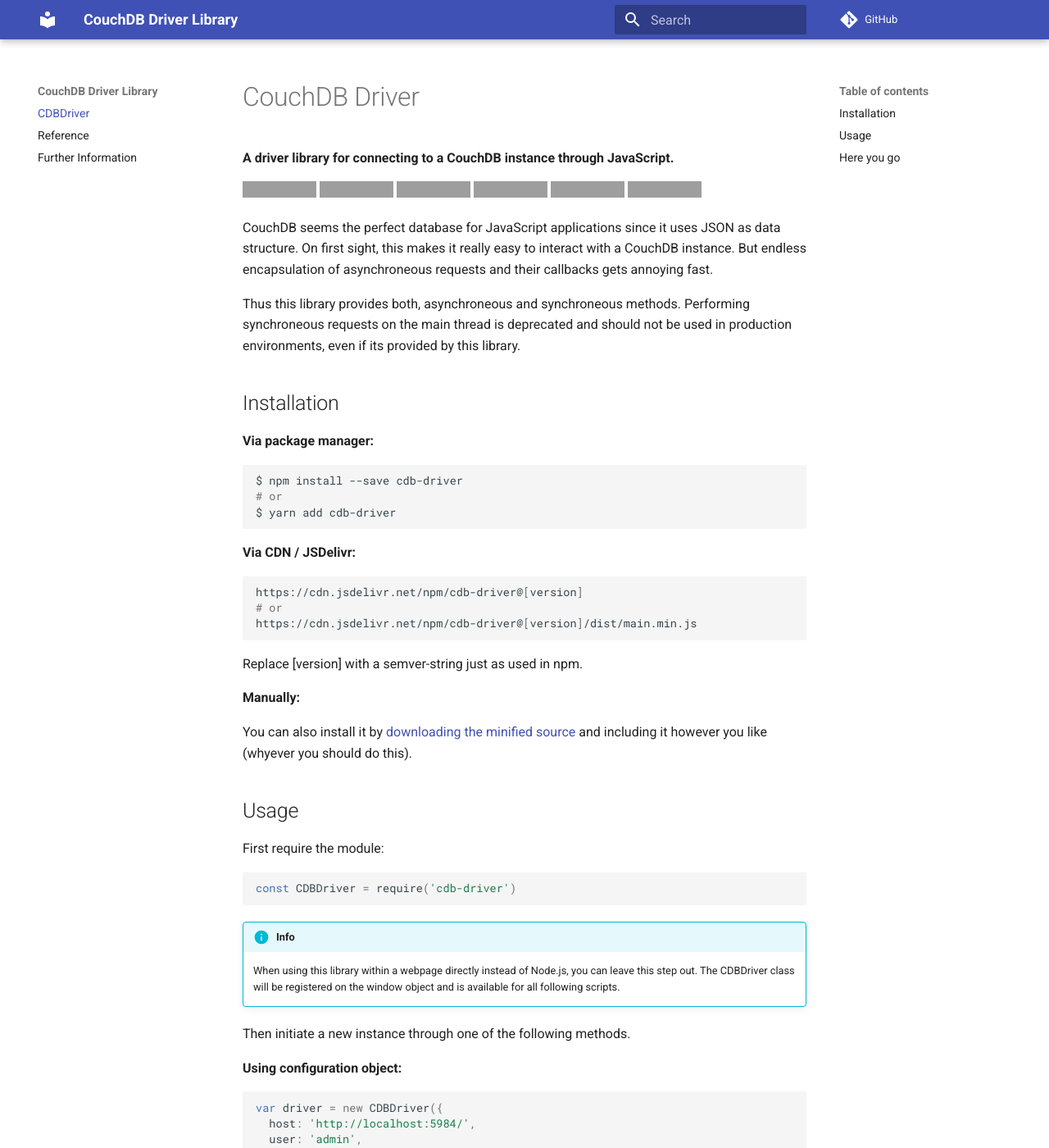
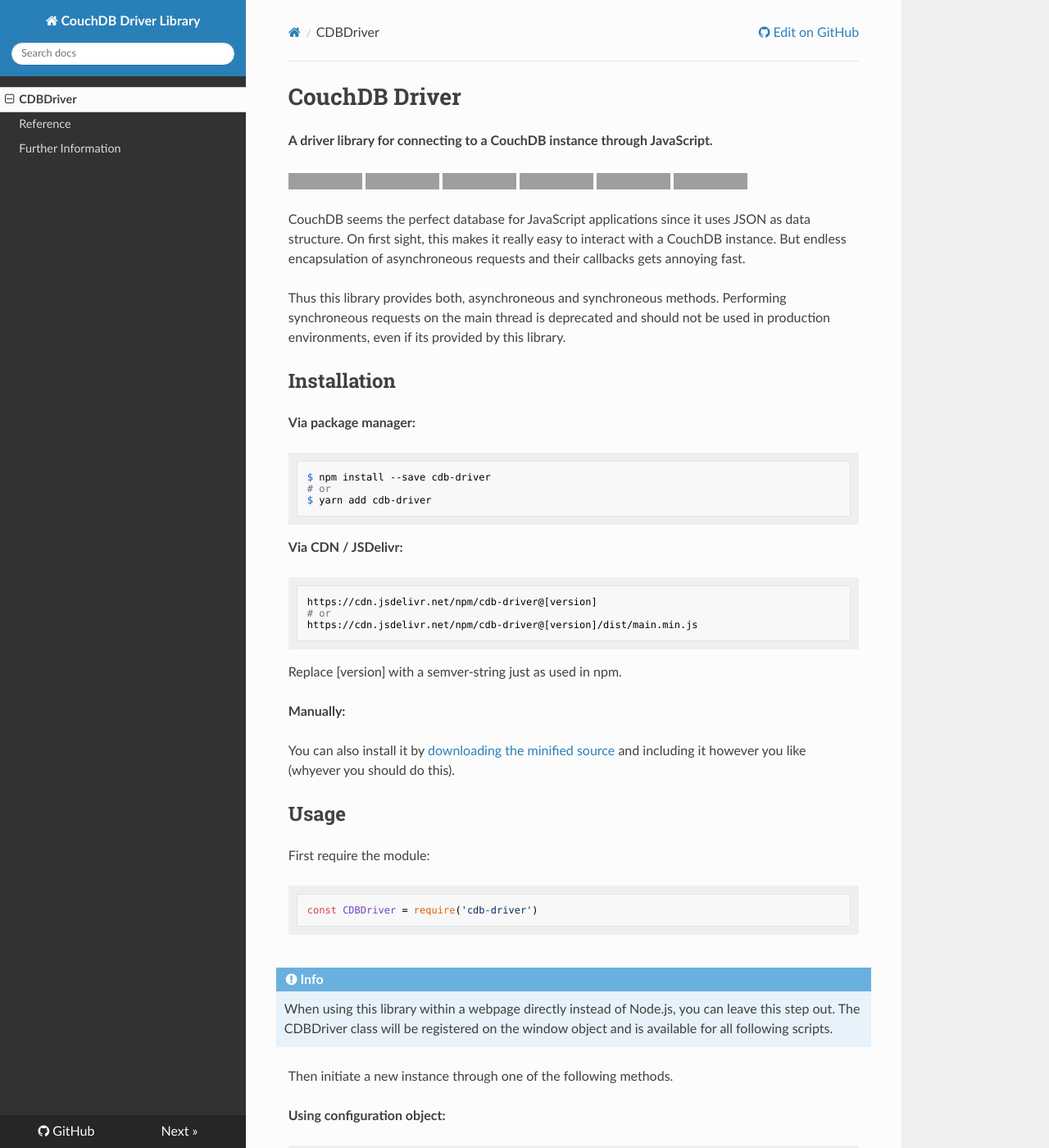
Before and after one commit to MCStreetguy/cdb-driver, an MkDocs documentation site: the page built from docs/index.md, in a window 1280 px wide and 1400 px high. Shown: the whole window at 82% size. Built offline with MkDocs 1.6.1, drawn with Linux system fonts in a browser that asks for light colours; nearby versions of some CDN libraries; comment, search, counter and statistics services are not loaded; old or Windows-style settings are respelled for this version of MkDocs; some of the changed text lies outside the part shown; grey boxes are pictures that could not be loaded.

Commit message:
FIX: Documentation

```diff
--- a/docs/index.md
+++ b/docs/index.md
@@ -1,7 +1,8 @@
 title: CDBDriver
 description: A driver library for connecting to a CouchDB instance through JavaScript.
 
-# CouchDB Driver
+<h1 id="couchdb-driver">CouchDB Driver</h1>
+
 **A driver library for connecting to a CouchDB instance through JavaScript.**
 
 [![GitHub stars](https://img.shields.io/github/stars/mcstreetguy/cdb-driver.svg?style=social&logo=github&label=Stars)](https://github.com/MCStreetguy/cdb-driver)
--- /dev/null
+++ b/docs/style.css
@@ -0,0 +1,28 @@
+.codehilite > pre {
+  background: rgba(0,0,0,0.05);
+  padding: 10px;
+  overflow-x: auto;
+}
+
+.admonition {
+  margin: 40px -15px 30px;
+  background: rgba(0,0,0,0.05);
+  padding: 0px !important;
+}
+
+.admonition > .admonition-title {
+  max-width: 100%;
+  margin: 0;
+}
+
+.admonition > p:not(.admonition-title) {
+  padding: 10px;
+}
+
+code {
+  font-size: 90%;
+}
+
+nav li + ul > li > a {
+  padding-left: 50px !important;
+}
--- a/mkdocs.yml
+++ b/mkdocs.yml
@@ -1,5 +1,6 @@
 site_name: CouchDB Driver Library
-theme: material
+theme: readthedocs
+# theme: material
 repo_url: https://github.com/MCStreetguy/cdb-driver
 copyright: (c) 2018, Maximilian Schmidt
 pages:
@@ -12,3 +13,5 @@ markdown_extensions:
   - meta
   - toc:
       permalink: true
+extra_css:
+  - style.css
```
